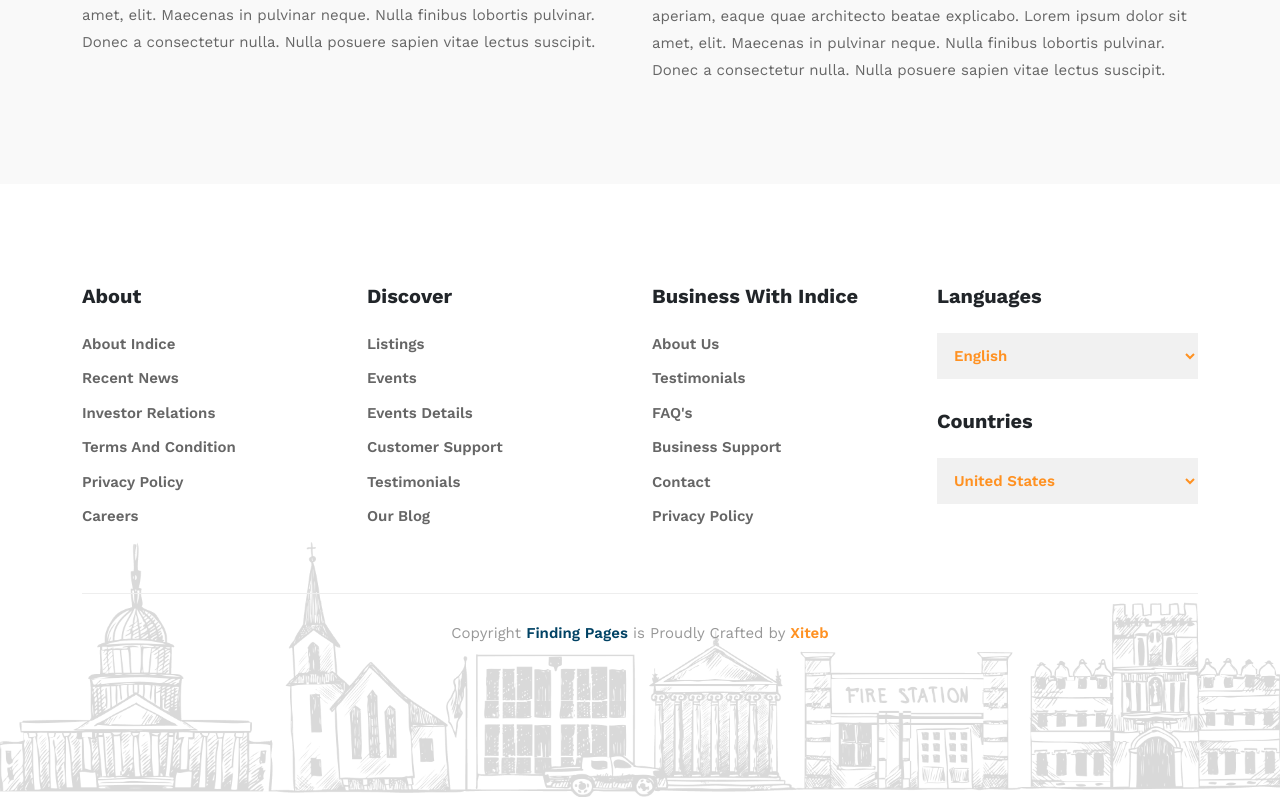
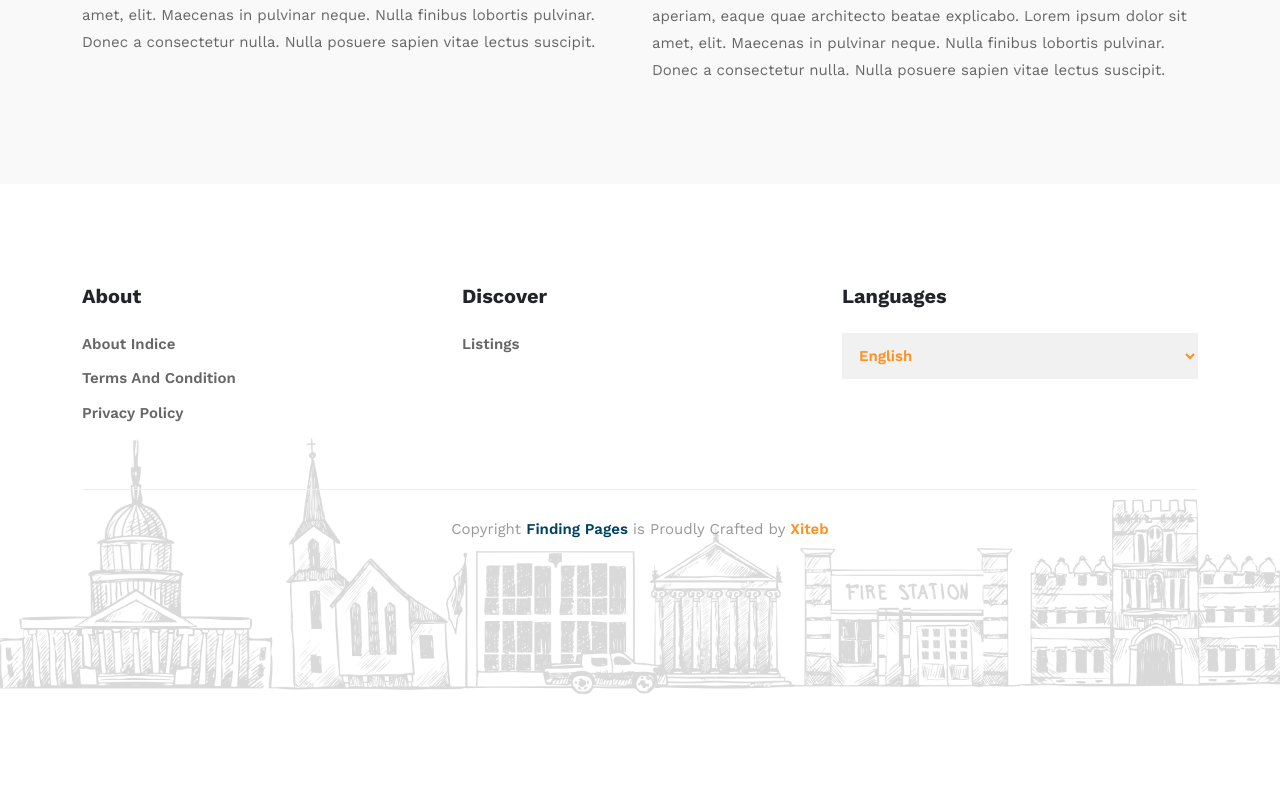
Before and after one commit to RaamVijith/first-demo-project, a Next.js app: page /faq in a window 1280 px wide. Shown: the part 1291-2088 px from the top of the page. After the commit the page ends 1985 px from the top, so only its background shows below. Built offline with nearby package versions, Linux system fonts and the light colour scheme.

Commit message:
ui changes

```diff
--- a/components/_App/Footer.js
+++ b/components/_App/Footer.js
@@ -5,8 +5,8 @@ const Footer = ({ bgColor }) => {
     <>
       <footer className={`footer-area ${bgColor}`}>
         <div className='container'>
-          <div className='row'>
-            <div className='col-lg-3 col-sm-6 col-md-6'>
+          <div className='row '>
+            <div className='col-lg-4 col-sm-6 col-md-6'>
               <div className='single-footer-widget'>
                 <h3>About</h3>
 
@@ -18,7 +18,7 @@ const Footer = ({ bgColor }) => {
                       </a>
                     </Link>
                   </li>
-                  <li>
+                  {/* <li>
                     <Link href='/blog'>
                       <a>
                         <i className='flaticon-left-chevron'></i> Recent News
@@ -32,7 +32,7 @@ const Footer = ({ bgColor }) => {
                         Relations
                       </a>
                     </Link>
-                  </li>
+                  </li> */}
                   <li>
                     <Link href='/terms-and-condition'>
                       <a>
@@ -47,18 +47,18 @@ const Footer = ({ bgColor }) => {
                       </a>
                     </Link>
                   </li>
-                  <li>
+                  {/* <li>
                     <Link href='#'>
                       <a>
                         <i className='flaticon-left-chevron'></i> Careers
                       </a>
                     </Link>
-                  </li>
+                  </li> */}
                 </ul>
               </div>
             </div>
 
-            <div className='col-lg-3 col-sm-6 col-md-6'>
+            <div className='col-lg-4 col-sm-6 col-md-6'>
               <div className='single-footer-widget'>
                 <h3>Discover</h3>
 
@@ -70,7 +70,7 @@ const Footer = ({ bgColor }) => {
                       </a>
                     </Link>
                   </li>
-                  <li>
+                  {/* <li>
                     <Link href='/events'>
                       <a>
                         <i className='flaticon-left-chevron'></i> Events
@@ -105,12 +105,12 @@ const Footer = ({ bgColor }) => {
                         <i className='flaticon-left-chevron'></i> Our Blog
                       </a>
                     </Link>
-                  </li>
+                  </li> */}
                 </ul>
               </div>
             </div>
 
-            <div className='col-lg-3 col-sm-6 col-md-6'>
+            {/* <div className='col-lg-3 col-sm-6 col-md-6'>
               <div className='single-footer-widget'>
                 <h3>Business With Indice</h3>
 
@@ -160,21 +160,21 @@ const Footer = ({ bgColor }) => {
                   </li>
                 </ul>
               </div>
-            </div>
+            </div> */}
 
-            <div className='col-lg-3 col-sm-6 col-md-6'>
+            <div className='col-lg-4 col-sm-6 col-md-6'>
               <div className='single-footer-widget'>
                 <h3>Languages</h3>
                 <div className='languages-switch'>
                   <select>
                     <option>English</option>
-                    <option>Spanish</option>
+                    {/* <option>Spanish</option>
                     <option>Russian</option>
-                    <option>Chinese</option>
+                    <option>Chinese</option> */}
                   </select>
                 </div>
 
-                <h3>Countries</h3>
+                {/* <h3>Countries</h3>
                 <div className='country-switch'>
                   <select>
                     <option>United States</option>
@@ -182,9 +182,10 @@ const Footer = ({ bgColor }) => {
                     <option>France</option>
                     <option>Spain</option>
                   </select>
-                </div>
+                </div> */}
               </div>
             </div>
+
           </div>
 
           <div className='copyright-area'>
```
Also changed, not shown: pages/listing/[slug].js (+13 -11 lines).
